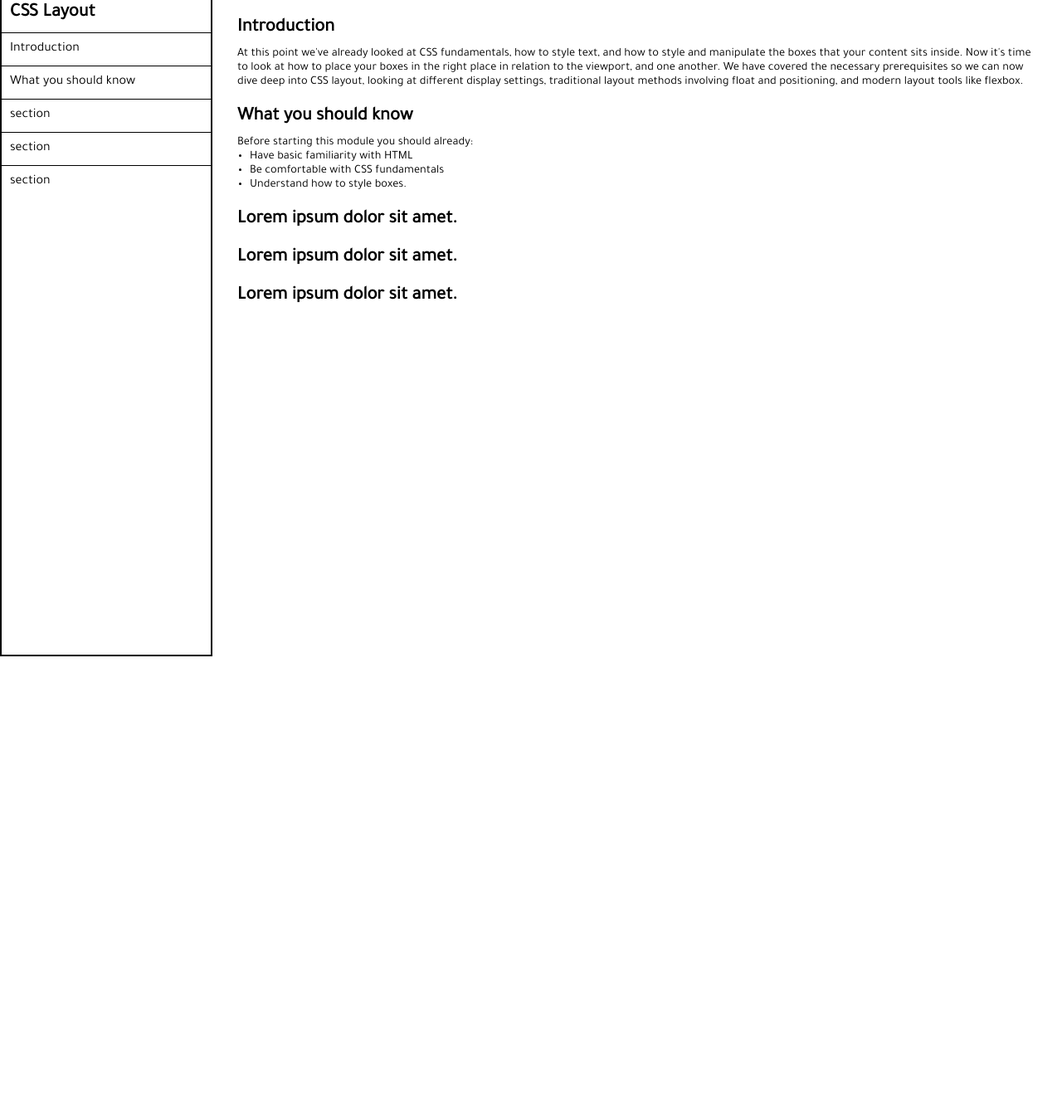
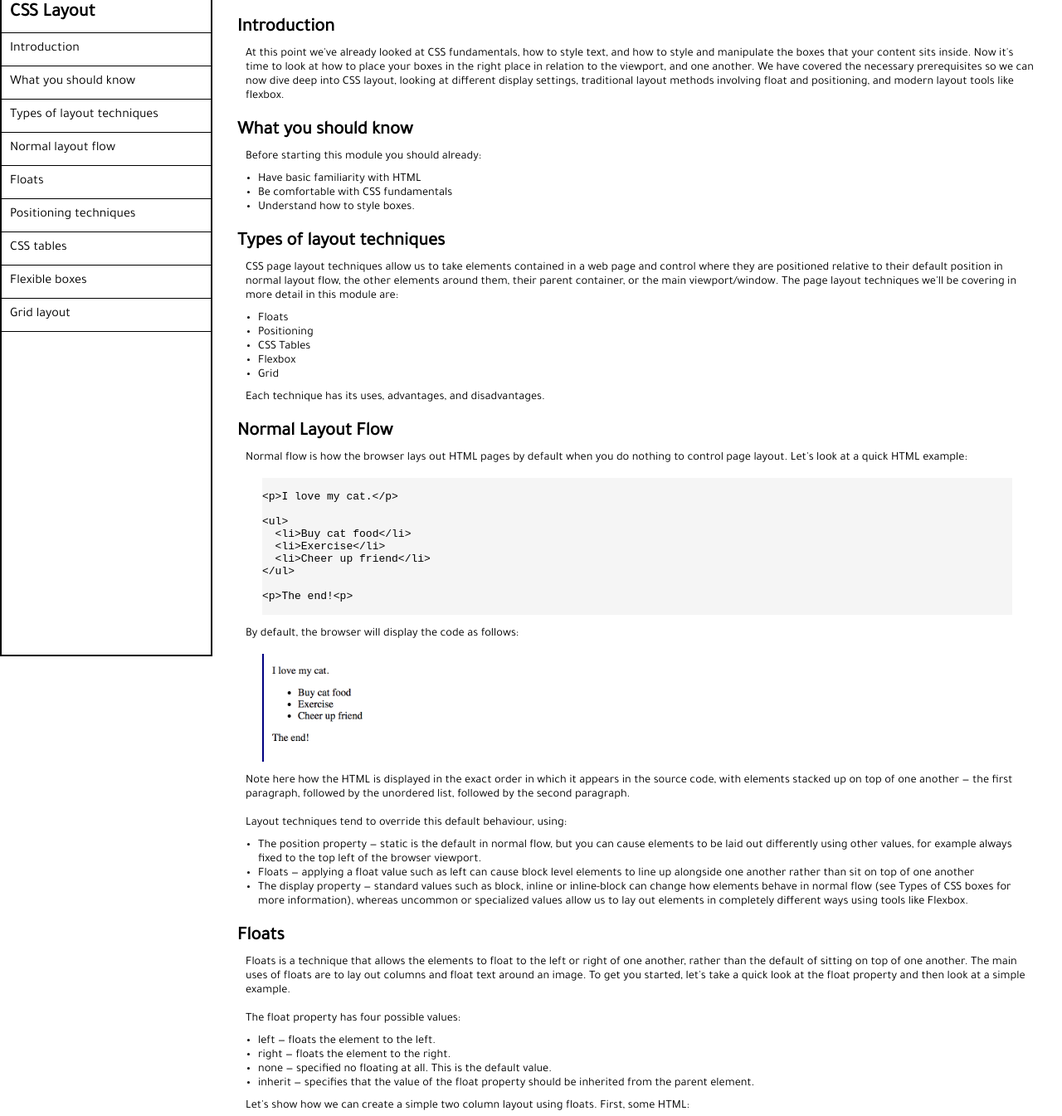
Before and after one commit to sdedison/Technical_Documentation, a plain HTML site: page index.html in a window 1280 px wide. Shown: the part 9-1354 px from the top of the page at 83% size. Before the commit the page ends 800 px from the top, so only its background shows below. Drawn offline with Linux system fonts and the light colour scheme.

Commit message:
update - building out additional sections

```diff
--- a/index.html
+++ b/index.html
@@ -13,9 +13,13 @@
 		<ul class="navigation">
 			<li> <a href="#introduction" class="nav-link"> Introduction </a> </li>
 			<li> <a href="#know" class="nav-link"> What you should know </a> </li>
-			<li> <a href="" class="nav-link"> section</a> </li>
-			<li> <a href="" class="nav-link"> section</a> </li>
-			<li> <a href="" class="nav-link"> section</a> </li>
+			<li> <a href="#techniques" class="nav-link"> Types of layout techniques</a> </li>
+			<li> <a href="#normal" class="nav-link"> Normal layout flow </a> </li>
+			<li> <a href="#floats" class="nav-link"> Floats </a> </li>
+			<li> <a href="#positioning" class="nav-link"> Positioning techniques </a> </li>
+			<li> <a href="#tables" class="nav-link"> CSS tables </a> </li>
+			<li> <a href="#flexbox" class="nav-link"> Flexible boxes </a> </li>
+			<li> <a href="#grid" class="nav-link"> Grid layout </a> </li>
 		</ul>
 	</nav>
 
@@ -34,15 +38,108 @@
 				<li>Understand how to style boxes.</li>
 			</ul>
 		</section>
-			<section class="main-section" id="">
-				<header><h1> Lorem ipsum dolor sit amet.</h1></header>
+		<section class="main-section" id="techniques">
+			<header><h1> Types of layout techniques </h1></header>
+			<p>CSS page layout techniques allow us to take elements contained in a web page and control where they are positioned relative to their default position in normal layout flow, the other elements around them, their parent container, or the main viewport/window.  The page layout techniques we'll be covering in more detail in this module are:</p>
+			<ul class="list">
+				<li>Floats</li>
+				<li>Positioning</li>
+				<li>CSS Tables</li>
+				<li>Flexbox</li>
+				<li>Grid</li>
+			</ul>
+			<p>Each technique has its uses, advantages, and disadvantages.</p>
 		</section>
-			<section class="main-section" id="">
-				<header><h1> Lorem ipsum dolor sit amet.</h1></header>
+		<section class="main-section" id="normal">
+			<header><h1> Normal Layout Flow </h1></header>
+			<p> Normal flow is how the browser lays out HTML pages by default when you do nothing to control page layout. Let's look at a quick HTML example: </p>
+			<code class="code-example">
+&ltp&gtI love my cat.&lt/p&gt
+
+&ltul&gt
+  &ltli&gtBuy cat food&lt/li&gt
+  &ltli&gtExercise&lt/li&gt
+  &ltli&gtCheer up friend&lt/li&gt
+&lt/ul&gt
+
+&ltp&gtThe end!&ltp&gt
+			</code>
+			<p> By default, the browser will display the code as follows: </p>
+			<div class="output-box img1">
+				<img  class="images" src="example1.png" alt="example of normal layout flow">
+			</div>
+			<p>Note here how the HTML is displayed in the exact order in which it appears in the source code, with elements stacked up on top of one another — the first paragraph, followed by the unordered list, followed by the second paragraph. <br> <br>
+			Layout techniques tend to override this default behaviour, using:</p>
+			<ul class="list">
+				<li>The position property — static is the default in normal flow, but you can cause elements to be laid out differently using other values, for example always fixed to the top left of the browser viewport.</li>
+				<li>Floats — applying a float value such as left can cause block level elements to line up alongside one another rather than sit on top of one another</li>
+				<li>The display property — standard values such as block, inline or inline-block can change how elements behave in normal flow (see Types of CSS boxes for more information), whereas uncommon or specialized values allow us to lay out elements in completely different ways using tools like Flexbox.</li>
+			</ul>
 		</section>
-			<section class="main-section" id="">
-				<header><h1> Lorem ipsum dolor sit amet.</h1></header>
+		<section class="main-section" id="floats">
+			<header><h1> Floats </h1></header>
+			<p> Floats is a technique that allows the elements to float to the left or right of one another, rather than the default of sitting on top of one another. The main uses of floats are to lay out columns and float text around an image. To get you started, let's take a quick look at the float property and then look at a simple example. <br> <br> The float property has four possible values:</p>
+			<ul class="list">
+				<li>left — floats the element to the left.</li>
+				<li>right — floats the element to the right.</li>
+				<li>none — specified no floating at all. This is the default value.</li>
+				<li>inherit — specifies that the value of the float property should be inherited from the parent element.</li>
+			</ul>
+			<p> Let's show how we can create a simple two column layout using floats. First, some HTML: </p>
+			<code class="code-example">
+&lth1&gt2 column layout example&lt/h1&gt
+
+&ltdiv&gt
+  &lth2&gtFirst column&lt/h2&gt
+  &ltp&gt Lorem ipsum dolor sit amet, consectetur adipiscing elit. Nulla luctus aliquam dolor, eu lacinia lorem placerat vulputate. &lt/p&gt
+&lt/div&gt
+
+&ltdiv&gt
+  &lth2&gtSecond column&lt/h2&gt
+  &ltp&gtNam vulputate diam nec tempor bibendum. Donec luctus augue eget malesuada ultrices. Phasellus turpis est, posuere sit amet dapibus ut.&lt/p&gt
+&lt/div&gt
+			</code>
+			<p>Here we have a top-level heading, and two simple &ltdiv&gts, each containing a second-level heading and a paragraph. By default, the content will be laid out in source order, from top to bottom going down the page:</p>
+			<div class="output-box img2">
+				<img class="images" src="example2.png" alt="2 column normal flow example">
+			</div>
+			<p> Let's change things — we instead want our two &ltdiv&gts to sit side by side. To do this, we can use the following code. Note how the two &ltdiv&gts are floated one with a value of left, and one with a value of right, meaning that one will fly to the left, and one will fly to the right. They are also given width values that allow them to fit on the same line as one another and have a gutter in between (the total width will never be more than 100).</p>
+			<code class="code-example">
+div:nth-of-type(1) {
+  width: 48%;
+  float: left;
+}
+
+div:nth-of-type(2) {
+  width: 48%;
+  float: right;
+}
+			</code>
+			<p>The updated example will look like so:</p>
+			<div class="output-box img3">
+				<img src="example3.png" alt="example of two cloumn implemented" class="images">
+			</div>
 		</section>
+
+		<section class="main-section" id="positioning">
+			<header><h1> Positioning Techniques </h1></header>
+		</section>
+
+		<section class="main-section" id="tables">
+			<header><h1> CSS Tables </h1></header>
+		</section>
+
+		<section class="main-section" id="flexbox">
+			<header><h1> Flexible boxes ("Flexbox") </h1></header>
+		</section>
+
+		<section class="main-section" id="grid">
+			<header><h1> Grid layout </h1></header>
+		</section>
+
+
+
+
 	</main>
 
 </body>
--- a/style.css
+++ b/style.css
@@ -15,6 +15,7 @@ h1 {
 p {
 	font-size: .90rem;
 	margin-top: 10px;
+	margin-left: 10px;
 }
 
 #nav-bar {
@@ -25,6 +26,7 @@ p {
 	border: 2px solid black;
 	float: left;
 	overflow: wrap;
+	min-width: 100px;
 }
 
 .nav-head {
@@ -42,6 +44,10 @@ p {
 	padding: 10px;
 }
 
+.navigation:last-child {
+	border-bottom: 1px solid black;
+}
+
 #main-doc {
 	float: right;
 	width: 80%;
@@ -54,6 +60,37 @@ p {
 }
 
 .list {
-	margin-left: 15px;
+	margin-left: 25px;
 	font-size: .90rem;
+	margin-top: 10px;
 }
+
+.code-example {
+	display: block;
+	white-space: pre-wrap;
+	text-align: left;
+	background-color: whitesmoke;
+	margin: 15px 30px;
+}
+
+.output-box {
+	margin: 15px 30px;
+	border-left: 2px solid navy;
+}
+
+.img1 {
+	width: 150px;
+}
+
+.img2 {
+	width: 400px;
+}
+
+.img3 {
+	width: 350px;
+}
+
+
+.images {
+	width:100%;
+}
```
Also changed, not shown: example1.png (added), example2.png (added), example3.png (added). Lines whose indentation alone changed are shown as unchanged.
